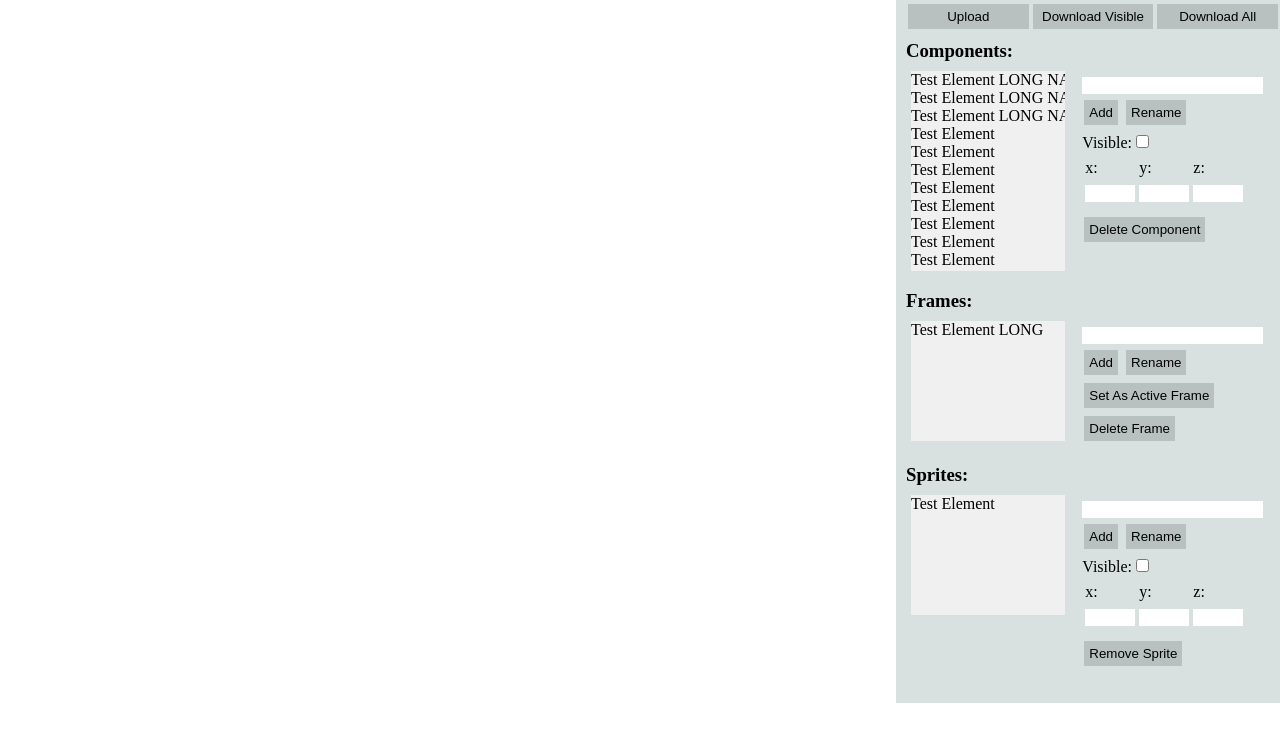
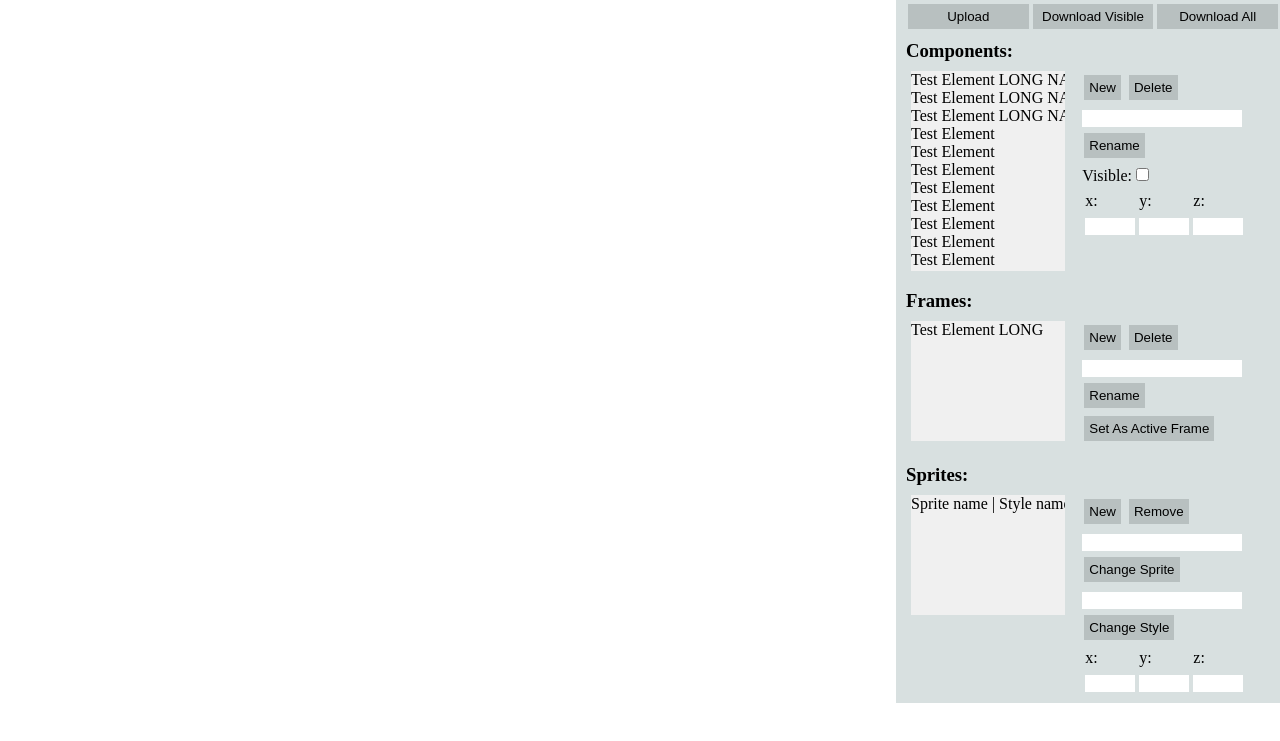
Before and after one commit to alanlh/AsciiArtCreator, a plain HTML site: page index.html in a window 1280 px wide. Shown: the part 97-838 px from the top of the page. Drawn offline with Linux system fonts and the light colour scheme.

Commit message:
UI improvements

```diff
--- a/assets/cursor.json
+++ b/assets/cursor.json
@@ -1,11 +1,11 @@
 {
   "sprite-cursor": {
-    "default": {
+    "on": {
       "spriteNameList": ["blankSprite"],
       "styleNameList": ["cursorStyle"],
       "relativePositionList": [[0, 0, 0]]
     },
-    "blink": {
+    "off": {
       "spriteNameList": ["blankSprite"],
       "styleNameList": ["emptyStyle"],
       "relativePositionList": [[0, 0, 0]]
--- a/index.html
+++ b/index.html
@@ -43,25 +43,29 @@
         <div class="menuSectionBody">
           <div class="menuSectionColumn menuSectionLeft">
             <ul id="componentList" class="selectorList componentList">
-              <li>Test Element LONG NAME</li>
-              <li>Test Element LONG NAME</li>
-              <li>Test Element LONG NAME</li>
-              <li>Test Element</li>
-              <li>Test Element</li>
-              <li>Test Element</li>
-              <li>Test Element</li>
-              <li>Test Element</li>
-              <li>Test Element</li>
-              <li>Test Element</li>
-              <li>Test Element</li>
-              <li>Test Element</li>
+              <li class="selectorListElement">Test Element LONG NAME</li>
+              <li class="selectorListElement">Test Element LONG NAME</li>
+              <li class="selectorListElement">Test Element LONG NAME</li>
+              <li class="selectorListElement">Test Element</li>
+              <li class="selectorListElement">Test Element</li>
+              <li class="selectorListElement">Test Element</li>
+              <li class="selectorListElement">Test Element</li>
+              <li class="selectorListElement">Test Element</li>
+              <li class="selectorListElement">Test Element</li>
+              <li class="selectorListElement">Test Element</li>
+              <li class="selectorListElement">Test Element</li>
+              <li class="selectorListElement">Test Element</li>
             </ul>
           </div>
 
           <div class="menuSectionColumn menuSectionRight">
             <div class="menuSectionBlock">
-              <input type="text"></input><br>
-              <button class="menuButton">Add</button>
+              <button class="menuButton">New</button>
+              <button class="menuButton">Delete</button>
+            </div>
+
+            <div class="menuSectionBlock">
+              <input type="text" class="nameInput"></input><br>
               <button class="menuButton">Rename</button>
             </div>
 
@@ -98,10 +102,6 @@
                 <tr>
               </table>
             </div>
-
-            <div class="menuSectionBlock">
-              <button class="menuButton">Delete Component</button>
-            </div>
           </div>
         </div>
       </div>
@@ -111,13 +111,17 @@
         <div class="menuSectionBody">
           <div class="menuSectionColumn menuSectionLeft">
             <ul id="frameList" class="selectorList componentList">
-              <li>Test Element LONG</li>
+              <li class="selectorListElement">Test Element LONG</li>
             </ul>
           </div>
           <div class="menuSectionColumn menuSectionRight">
             <div class="menuSectionBlock">
-              <input type="text"></input><br>
-              <button class="menuButton">Add</button>
+              <button class="menuButton">New</button>
+              <button class="menuButton">Delete</button>
+            </div>
+
+            <div class="menuSectionBlock">
+              <input type="text" class="nameInput"></input><br>
               <button class="menuButton">Rename</button>
             </div>
 
@@ -125,9 +129,6 @@
               <button class="menuButton">Set As Active Frame</button>
             </div>
 
-            <div class="menuSectionBlock">
-              <button class="menuButton">Delete Frame</button>
-            </div>
           </div>
         </div>
       </div>
@@ -137,19 +138,23 @@
         <div class="menuSectionBody">
           <div class="menuSectionColumn menuSectionLeft">
             <ul id="spriteList" class="selectorList componentList">
-              <li>Test Element</li>
+              <li><span>Sprite name</span> | <span>Style name</span> | <span>[100, 100, 100]</span></li>
             </ul>
           </div>
           <div class="menuSectionColumn menuSectionRight">
             <div class="menuSectionBlock">
-              <input type="text"></input><br>
-              <button class="menuButton">Add</button>
-              <button class="menuButton">Rename</button>
+              <button class="menuButton">New</button>
+              <button class="menuButton">Remove</button>
             </div>
 
             <div class="menuSectionBlock">
-              Visible:
-              <input type="checkbox"></input>
+              <input type="text" class="nameInput"></input>
+              <button class="menuButton">Change Sprite</button>
+            </div>
+
+            <div class="menuSectionBlock">
+              <input type="text" class="nameInput"></input>
+              <button class="menuButton">Change Style</button>
             </div>
 
             <div class="menuSectionBlock">
@@ -179,10 +184,6 @@
 
                 <tr>
               </table>
-            </div>
-
-            <div class="menuSectionBlock">
-              <button class="menuButton">Remove Sprite</button>
             </div>
           </div>
         </div>
--- a/src/index.css
+++ b/src/index.css
@@ -147,22 +147,34 @@
   padding: 2px;
 }
 
-ul.selectorList {
-  list-style-type: none;
-  margin: 0;
-  padding: 0;
+.selectorList {
   background-color: rgb(240, 240, 240);
   overflow: scroll;
   white-space: nowrap;
+  margin: 0;
+  padding: 0;
+}
+
+ul.selectorList {
+  list-style-type: none;
   width: 12vw;
 }
 
-ul.selectorList.componentList {
+table.selectorList {
+  width: 24vw;
+}
+
+.selectorListElement:hover {
+  background-color: rgb(200, 200, 200);
+  cursor: pointer;
+}
+
+.selectorList.componentList {
   max-height: 25vh;
   min-height: 15vh;
 }
 
-ul.selectorList.spriteList {
+.selectorList.spriteList {
   min-height: 25vh;
   max-height: 50vh;
 }
@@ -192,6 +204,10 @@ button.menuButton:active {
   background-color: rgb(232, 240, 240);
 }
 
+.nameInput {
+  width: 12em;
+}
+
 .styleOption {
   float: left;
 }
```
